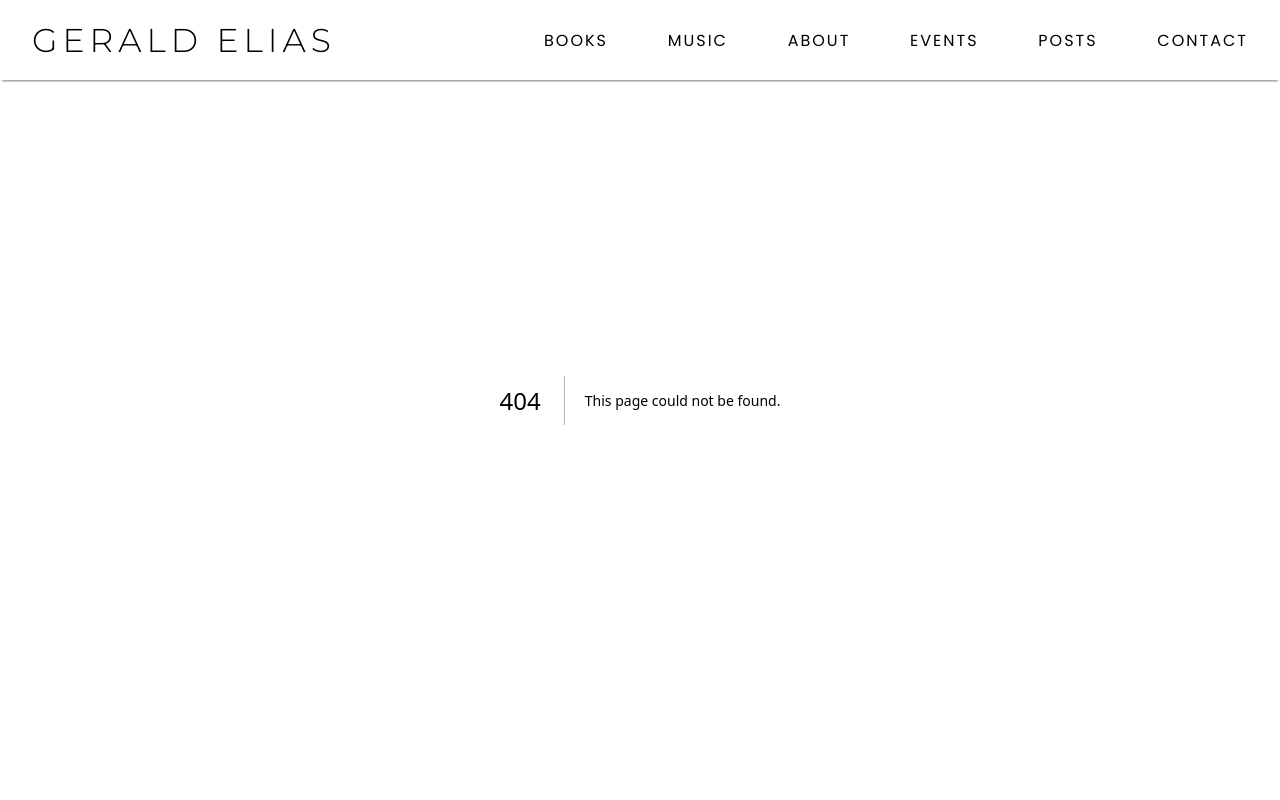
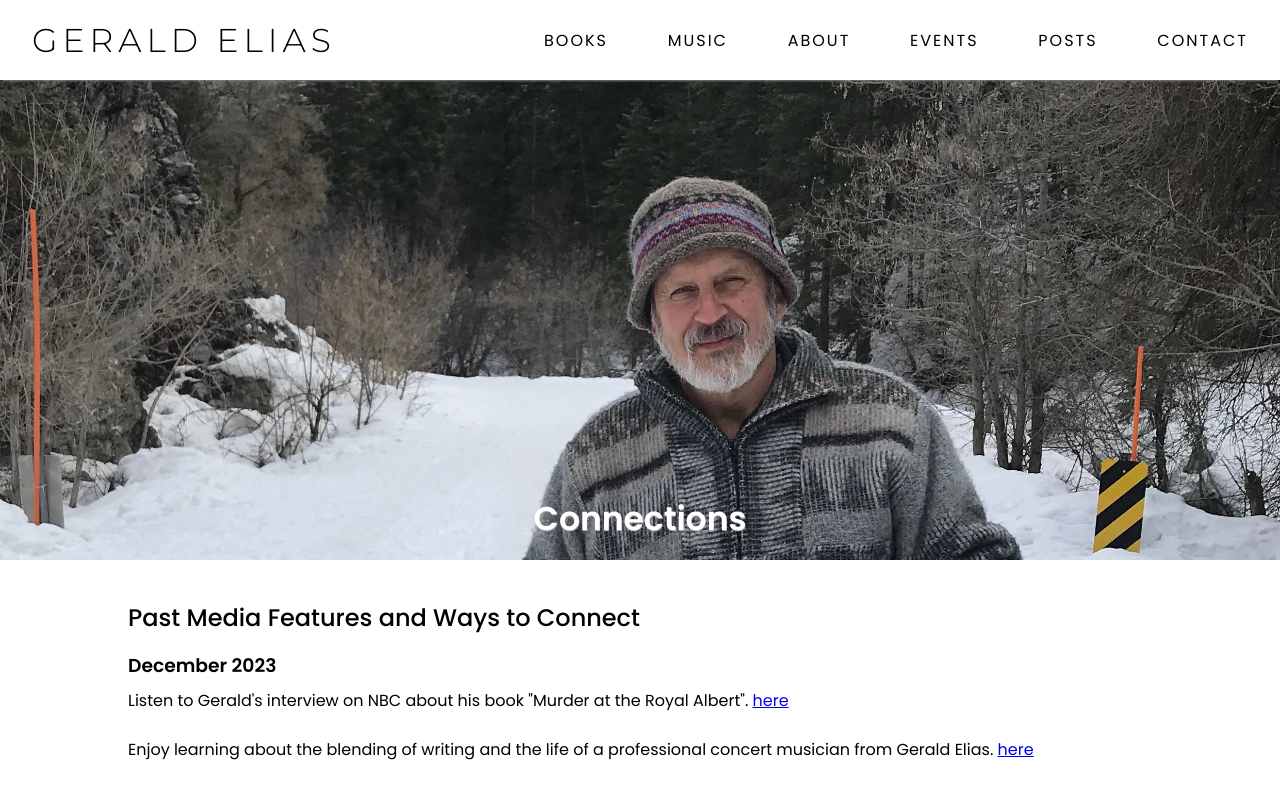
Before and after one commit to konstantinstanmeyer/gerald-elias-new, a Next.js app: page /connections in a window 1280 px wide. Before the commit this address had no page. Shown: the top 800 px of the page. Built offline with nearby package versions, Linux system fonts and the light colour scheme; a web font is replaced by a local one.

Commit message:
events and connections final

```diff
--- /dev/null
+++ b/app/connections/page.js
@@ -0,0 +1,38 @@
+import Landing from "@/components/Landing"
+
+export default function Connections(){
+    return (
+        <div id="connections">
+            <Landing name="Connections" imageUrl="snow.jpg" />
+            <div id="connections-content">
+                <h2>Past Media Features and Ways to Connect</h2>
+                <div id="connections-list">
+                    <h3>December 2023</h3>
+                    <p>Listen to Gerald's interview on NBC about his book "Murder at the Royal Albert".&nbsp;<a target="_blank" href="https://shows.acast.com/houseofmysteryradio/episodes/gerald-elias-murder-at-the-royal-albert">here</a></p>
+                    <p>Enjoy learning about the blending of writing and the life of a professional concert musician from Gerald Elias.&nbsp;<a target="_blank" href="https://www.youtube.com/watch?v=hl2H3i9yF-g">here</a></p>
+                </div>
+            </div>
+        </div>
+    )
+}
+
+const media = {
+    2023: [
+        {
+            name: "December",
+            items: [
+                {
+                    description: `Listen to Gerald Elias' interview on NBC about his book "Murder at the Royal Albert."`,
+                    link: "https://www.youtube.com/watch?v=hl2H3i9yF-g",
+                },
+                {
+                    description: "",
+                    link: "https://shows.acast.com/houseofmysteryradio/episodes/gerald-elias-murder-at-the-royal-albert"
+                }
+            ]
+        }
+    ],
+    2024: [
+
+    ]
+}
--- a/app/globals.css
+++ b/app/globals.css
@@ -1101,6 +1101,10 @@ textarea {
   justify-content: center;
   align-items: center;
   text-align: center;
+}
+
+#dev-credits p {
+  width: 85%;
 }
 
 #dev-credits a {
@@ -1983,13 +1987,13 @@ textarea {
 }
 
 #home-announcement > h1 {
-  width: 40%;
+  width: 65%;
   text-align: center;
   margin-bottom: 1rem;
 }
 
 #home-announcement > p {
-  width: 60%;
+  width: 85%;
   text-align: center;
 }
 
@@ -2010,3 +2014,32 @@ textarea {
   width: 30%;
   margin-bottom: 1rem;
 }
+
+#connections {
+  width: 100vw;
+  min-height: 90vh;
+  display: flex;
+  flex-direction: column;
+  font-family: var(--font-poppins);
+  margin-bottom: 12vh;
+}
+
+#connections-content {
+  width: 80%;
+  margin-left: auto;
+  margin-right: auto;
+}
+
+#connections h2 {
+  font-weight: 500;
+  margin-bottom: 1rem;
+}
+
+#connections-list h3 {
+  margin-bottom: 0.5rem;
+}
+
+#connections-list p {
+  font-size: 1rem;
+  margin-bottom: 1.5rem;
+}
--- a/components/EventCard.jsx
+++ b/components/EventCard.jsx
@@ -1,5 +1,9 @@
+import formatDate from "@/util/formatDate";
+
 export default function EventCard({ event, key }){
     const { imageUrl, name, date, location, address, hyperlink} = event;
+
+    console.log(new Date(formatDate(date)) > new Date());
 
     return (
         <div key={key} className="event-card">
--- a/components/MobileNav.jsx
+++ b/components/MobileNav.jsx
@@ -24,6 +24,7 @@ export default function MobileNav(){
                     <h3>ABOUT</h3>
                     <a href="/biography">Biography</a>
                     <a target="_blank" href="https://www.goodreads.com/goodreadscomauthorgeraldelias">Goodreads</a>
+                    <a href="/connections">Connections</a>
                 </div>
                 <a href="/events">EVENTS</a>
                 <a href="/posts">POSTS</a>
--- a/util/options.js
+++ b/util/options.js
@@ -26,6 +26,10 @@ const about = [
         name: 'GOODREADS',
         url: 'https://www.goodreads.com/goodreadscomauthorgeraldelias',
         externalLink: true,
+    },
+    {
+        name: 'CONNECTIONS',
+        url: '/connections'
     }
 ]
 
```
Also changed, not shown: app/events/page.js (+20 -8 lines), util/events.js (+3 -7 lines), util/formatDate.js (added, +16 -0 lines), public/snow.jpg (added).
